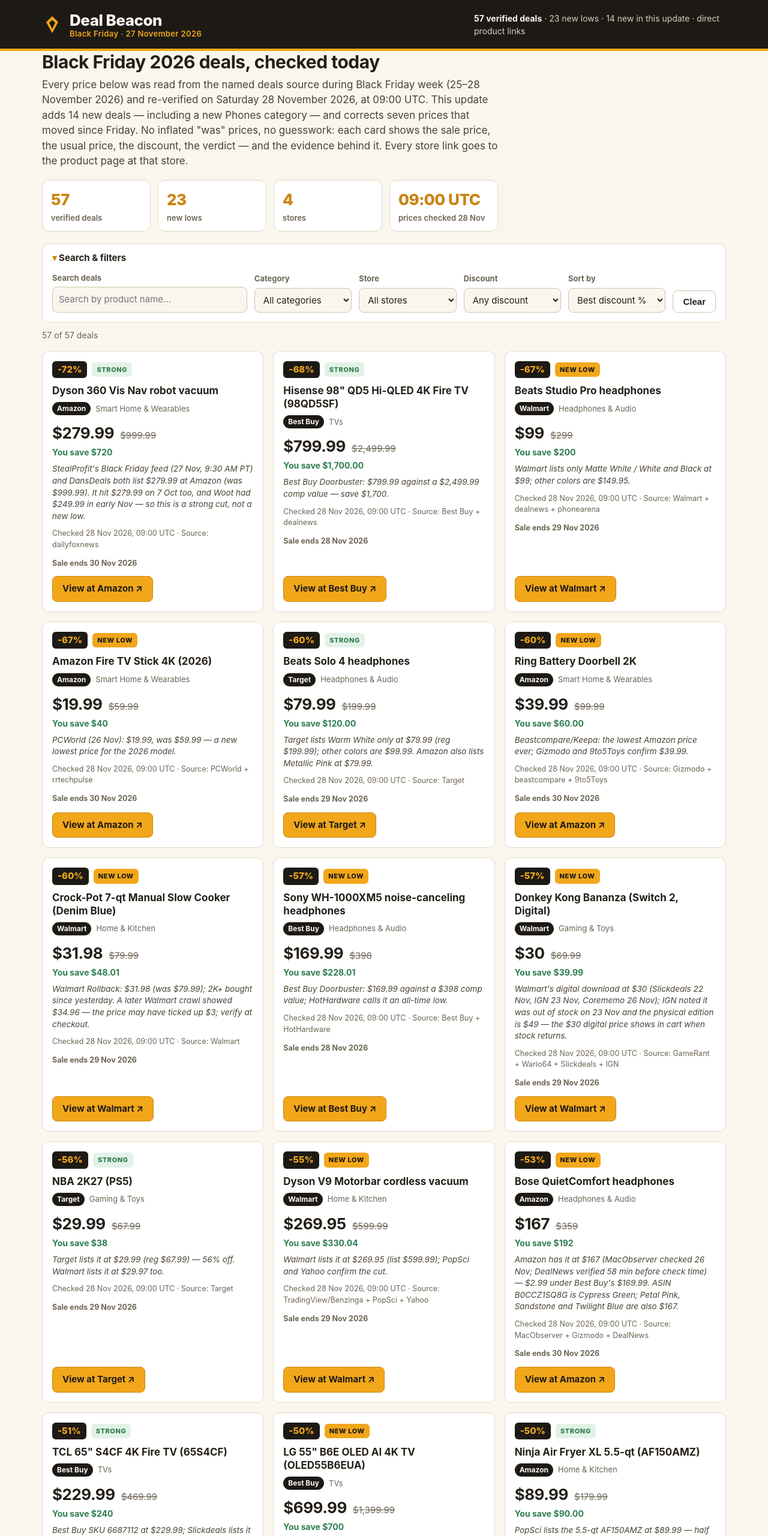
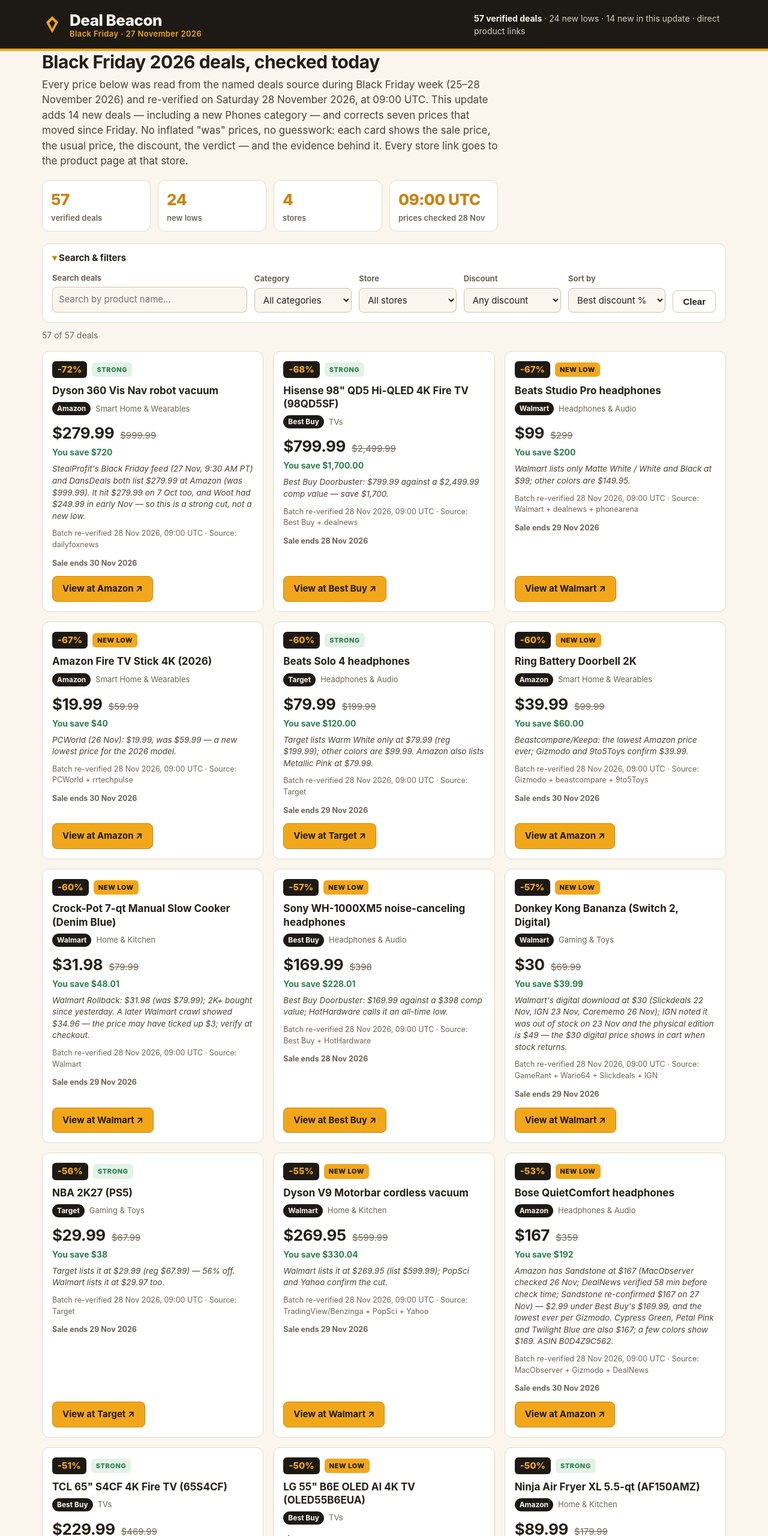
Before and after one commit to 0x6281/black-friday-deal-finder-entry, a plain HTML site: page app/index.html in a window 1280 px wide. Shown: the top 2560 px of the page at 60% size. Drawn offline with Linux system fonts and the light colour scheme.

Commit message:
Deal Beacon v3 Hermes fixes: Bose link to $167 ASIN B0D4Z9C562, LG B6 back to NEW LOW (PCGuide best-ever), MacBook Neo STRONG->GOOD (fails 40%/$100 test), per-card stamp now 'Batch re-verified 28 Nov 09:00 UTC'; new lows 23->24, test 19/19, screenshots retaken

```diff
--- a/app/data.js
+++ b/app/data.js
@@ -44,8 +44,8 @@ export const deals = [
     checked: "2026-11-28T09:00:00Z",
     saleEnds: "2026-11-30",
     source: "CNN Underscored + The Gadgeteer",
-    verdict: "STRONG",
-    note: "CNN's Black Friday page, updated under an hour before check time, lists $1,200 at Amazon and Best Buy; The Gadgeteer still says $999.99. We use $1,200 — still 40% off, $800 off the $1,999.99 list.",
+    verdict: "NEW LOW",
+    note: "CNN's Black Friday page, updated under an hour before check time, lists $1,200 at Amazon and Best Buy; The Gadgeteer still says $999.99. We use $1,200 — still 40% off, $800 off the $1,999.99 list. PCGuide calls $1,199.99 the best price ever on Amazon, so we keep the NEW LOW verdict; if you still see $999.99, that is even better.",
   },
   {
     id: "sony-65-bravia-6-oled",
@@ -229,7 +229,7 @@ export const deals = [
     checked: "2026-11-28T09:00:00Z",
     saleEnds: "2026-11-30",
     source: "Pickoryx + 9to5Mac",
-    verdict: "STRONG",
+    verdict: "GOOD",
     isNew: true,
     note: "A18 Pro, 8GB/256GB — no Touch ID on the 256GB model; the first real markdown, $99 off. Pickoryx checked it in stock on 27 Nov at 3:46 PM PST; the offer ends 30 Nov at 11:59 PM PST.",
   },
@@ -442,12 +442,12 @@ export const deals = [
     category: "Headphones & Audio",
     price: 167,
     was: 359,
-    url: "https://www.amazon.com/dp/B0CCZ1SQ8G",
+    url: "https://www.amazon.com/dp/B0D4Z9C562",
     checked: "2026-11-28T09:00:00Z",
     saleEnds: "2026-11-30",
     source: "MacObserver + Gizmodo + DealNews",
     verdict: "NEW LOW",
-    note: "Amazon has it at $167 (MacObserver checked 26 Nov; DealNews verified 58 min before check time) — $2.99 under Best Buy's $169.99. ASIN B0CCZ1SQ8G is Cypress Green; Petal Pink, Sandstone and Twilight Blue are also $167.",
+    note: "Amazon has Sandstone at $167 (MacObserver checked 26 Nov; DealNews verified 58 min before check time; Sandstone re-confirmed $167 on 27 Nov) — $2.99 under Best Buy's $169.99, and the lowest ever per Gizmodo. Cypress Green, Petal Pink and Twilight Blue are also $167; a few colors show $169. ASIN B0D4Z9C562.",
   },
   {
     id: "sony-wh-1000xm5",
--- a/app/index.html
+++ b/app/index.html
@@ -23,7 +23,7 @@
         <span class="brand-date">Black Friday &middot; 27 November 2026</span>
       </span>
     </a>
-    <p class="brand-count"><strong>57 verified deals</strong> &middot; 23 new lows &middot; 14 new in this update &middot; direct product links</p>
+    <p class="brand-count"><strong>57 verified deals</strong> &middot; 24 new lows &middot; 14 new in this update &middot; direct product links</p>
   </div>
 </header>
 <main id="app" class="wrap"></main>
--- a/app/views.js
+++ b/app/views.js
@@ -39,7 +39,7 @@ function dealCard(d) {
   <p class="card-price"><strong>${usd(d.price)}</strong> <s>${usd(d.was)}</s></p>
   <p class="card-save">You save ${usd(saving(d))}</p>
   <p class="card-note">${escape(d.note)}</p>
-  <p class="card-check">Checked ${checkTime(d.checked)} &middot; Source: ${escape(d.source)}</p>
+  <p class="card-check">Batch re-verified ${checkTime(d.checked)} &middot; Source: ${escape(d.source)}</p>
   ${ends}
   <p class="card-link"><a class="btn" href="${escape(d.url)}" target="_blank" rel="noopener">View at ${escape(d.store)} &nearr;</a></p>
 </article>`;
@@ -150,7 +150,7 @@ export function dealPage(d, related) {
     <dt>Discount</dt><dd>${pct}% off &mdash; save ${usd(saving(d))}</dd>
     <dt>Verdict</dt><dd>${escape(d.verdict)}: ${d.verdict === 'NEW LOW' ? 'the lowest price ever, or the lowest in 90 days, per a tracker or the source.' : d.verdict === 'STRONG' ? 'a large, genuine cut on a current product.' : d.verdict === 'GOOD' ? 'a solid cut, or a first-ever discount on a product that rarely goes on sale.' : 'a small cut; only worth it if you already wanted the item.'}</dd>
     <dt>Evidence</dt><dd>${escape(d.note)}</dd>
-    <dt>Checked</dt><dd>${checkTime(d.checked)}</dd>
+    <dt>Batch re-verified</dt><dd>${checkTime(d.checked)}</dd>
     ${endsRow}
     <dt>Source</dt><dd>${escape(d.source)}</dd>
   </dl>
```
Also changed, not shown: screenshots/1-deals.png, screenshots/2-deal.png, screenshots/3-filtered.png, screenshots/4-phone.png.
